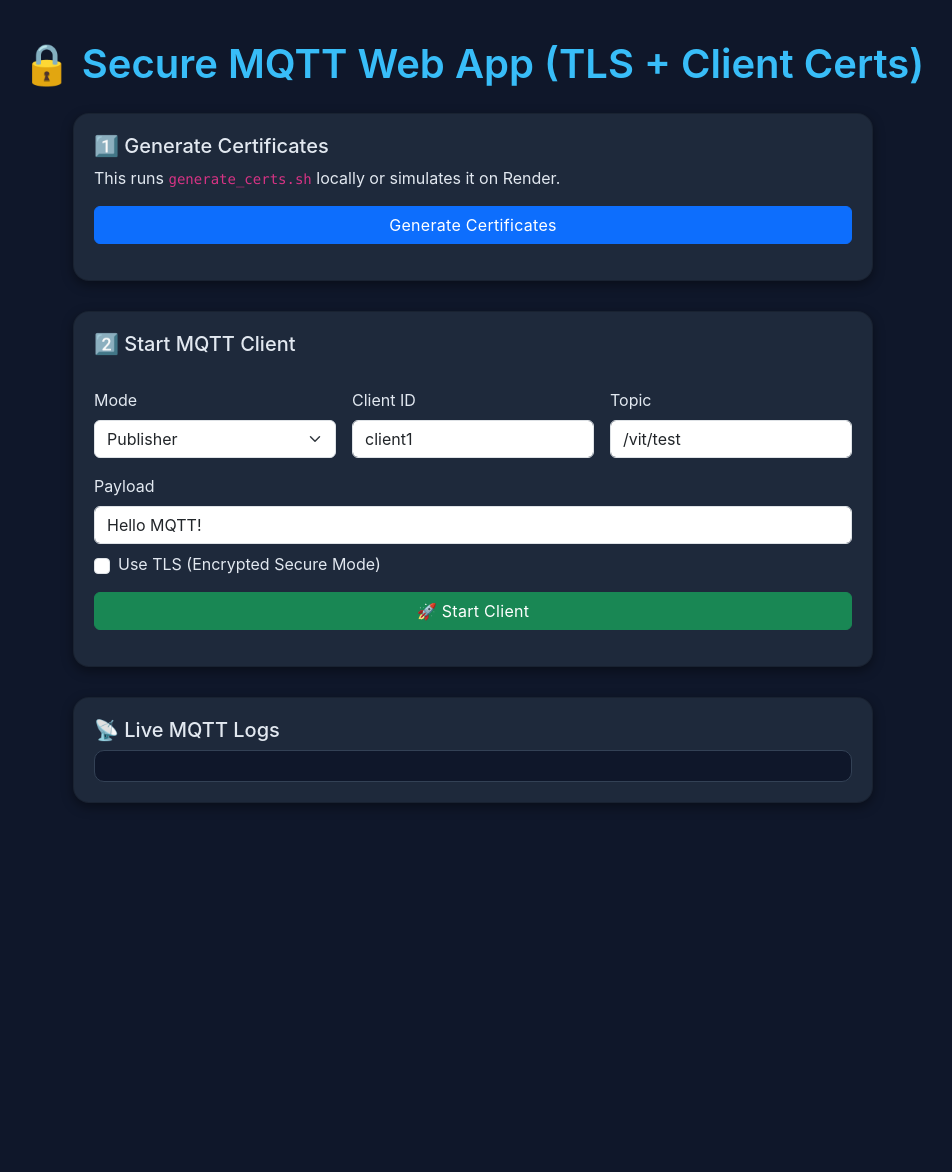
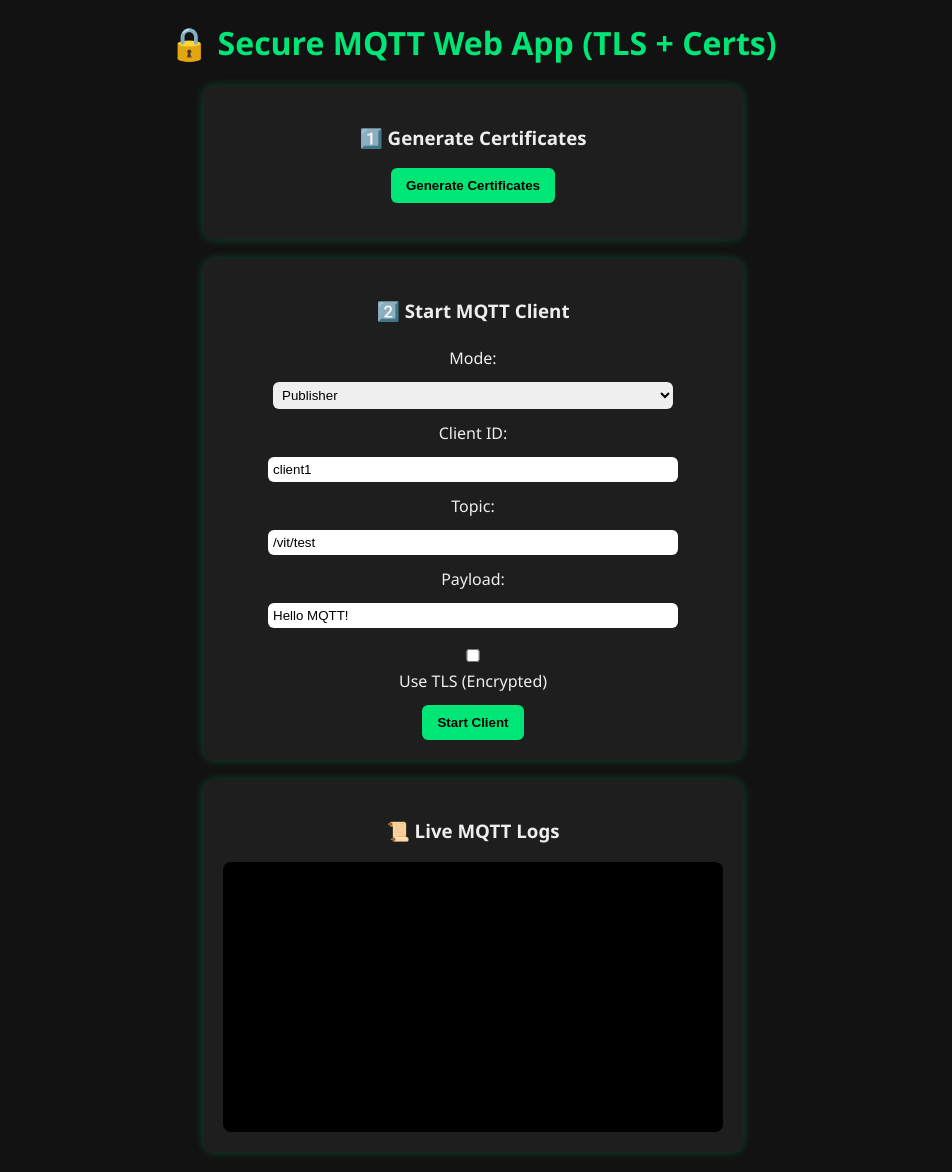
Before and after one commit to Abhay-098/secure-mqtt-final, a Flask app: page / in a window 1280 px wide. Shown: the whole page, without its empty margins (167-1119 px from the left). Before the commit the page ends 804 px from the top, so only its background shows below. Run offline with Flask 3, Linux system fonts and the light colour scheme; some libraries are stand-ins or nearby versions.

Commit message:
Update index.html

```diff
--- a/templates/index.html
+++ b/templates/index.html
@@ -1,161 +1,78 @@
 <!DOCTYPE html>
 <html lang="en">
 <head>
-  <meta charset="UTF-8" />
-  <meta name="viewport" content="width=device-width, initial-scale=1.0" />
-  <title>🔒 Secure MQTT Web App (TLS + Certificates)</title>
-  <link href="https://cdn.jsdelivr.net/npm/bootstrap@5.3.3/dist/css/bootstrap.min.css" rel="stylesheet">
-  <script src="https://cdn.socket.io/4.7.2/socket.io.min.js"></script>
+<meta charset="UTF-8">
+<title>🔒 Secure MQTT Web App</title>
+<script src="https://cdn.socket.io/4.6.1/socket.io.min.js"></script>
 <style>
-    body {
-      background-color: #0f172a;
-      color: #e2e8f0;
-      font-family: 'Inter', sans-serif;
-      min-height: 100vh;
-      display: flex;
-      flex-direction: column;
-      align-items: center;
-      justify-content: flex-start;
-      padding: 40px 20px;
-    }
-    h1 {
-      color: #38bdf8;
-      font-weight: 600;
-      margin-bottom: 25px;
-      text-align: center;
-    }
-    .card {
-      background-color: #1e293b;
-      color: #e2e8f0;
-      border-radius: 16px;
-      padding: 20px;
-      box-shadow: 0 4px 12px rgba(0, 0, 0, 0.4);
-      margin-bottom: 30px;
-      width: 100%;
-      max-width: 800px;
-    }
-    .form-check-label { cursor: pointer; }
-    button {
-      font-weight: 600;
-      letter-spacing: 0.3px;
-      border-radius: 10px;
-    }
-    #log-box {
-      background: #0f172a;
-      border: 1px solid #334155;
-      border-radius: 10px;
-      padding: 15px;
-      max-height: 350px;
-      overflow-y: auto;
-      font-family: monospace;
-      font-size: 0.9rem;
-      color: #94a3b8;
-      white-space: pre-line;
-    }
-    .log-secure { color: #4ade80; }
-    .log-unsecure { color: #f87171; }
-    .log-system { color: #60a5fa; }
+  body { font-family: "Segoe UI", sans-serif; background: #121212; color: #eee; text-align:center; }
+  h1 { color:#00e676; }
+  .box { background:#1e1e1e; margin:20px auto; padding:20px; width:500px; border-radius:12px; box-shadow:0 0 10px #00e67644; }
+  button { background:#00e676; border:none; padding:10px 15px; border-radius:6px; cursor:pointer; color:#000; font-weight:bold; }
+  button:hover { background:#00c853; }
+  #log { background:#000; padding:10px; text-align:left; height:250px; overflow:auto; font-family:monospace; border-radius:8px; }
+  label, select, input { display:block; margin:8px auto; padding:5px; width:80%; border-radius:6px; border:none; }
 </style>
 </head>
 <body>
-  <h1>🔒 Secure MQTT Web App (TLS + Client Certs)</h1>
+<h1>🔒 Secure MQTT Web App (TLS + Certs)</h1>
 
-  <!-- ============ CERTIFICATE SECTION ============ -->
-  <div class="card">
-    <h5>1️⃣ Generate Certificates</h5>
-    <p>This runs <code>generate_certs.sh</code> locally or simulates it on Render.</p>
-    <button class="btn btn-primary" id="genBtn">Generate Certificates</button>
-    <div id="genResult" class="mt-3 text-info"></div>
+<div class="box">
+  <h3>1️⃣ Generate Certificates</h3>
+  <button onclick="generateCerts()">Generate Certificates</button>
+  <p id="genResult"></p>
 </div>
 
-  <!-- ============ MQTT CLIENT SECTION ============ -->
-  <div class="card">
-    <h5>2️⃣ Start MQTT Client</h5>
-    <div class="row g-3 mt-2">
-      <div class="col-md-4">
-        <label class="form-label">Mode</label>
-        <select id="mode" class="form-select">
+<div class="box">
+  <h3>2️⃣ Start MQTT Client</h3>
+  <label>Mode:</label>
+  <select id="mode">
     <option value="pub">Publisher</option>
     <option value="sub">Subscriber</option>
   </select>
-      </div>
-      <div class="col-md-4">
-        <label class="form-label">Client ID</label>
-        <input id="client" type="text" class="form-control" placeholder="client1" value="client1">
-      </div>
-      <div class="col-md-4">
-        <label class="form-label">Topic</label>
-        <input id="topic" type="text" class="form-control" placeholder="/vit/test" value="/vit/test">
-      </div>
-      <div class="col-md-12">
-        <label class="form-label">Payload</label>
-        <input id="payload" type="text" class="form-control" placeholder="Hello MQTT!" value="Hello MQTT!">
-      </div>
-      <div class="col-md-6 d-flex align-items-center mt-2">
-        <input class="form-check-input me-2" type="checkbox" id="secure">
-        <label for="secure" class="form-check-label">Use TLS (Encrypted Secure Mode)</label>
-      </div>
-      <div class="col-md-12 mt-3">
-        <button class="btn btn-success w-100" id="startBtn">🚀 Start Client</button>
-      </div>
-    </div>
-    <div id="startResult" class="mt-3 text-info"></div>
+  <label>Client ID:</label>
+  <input id="client" value="client1">
+  <label>Topic:</label>
+  <input id="topic" value="/vit/test">
+  <label>Payload:</label>
+  <input id="payload" value="Hello MQTT!">
+  <label><input type="checkbox" id="secure"> Use TLS (Encrypted)</label>
+  <button onclick="startClient()">Start Client</button>
 </div>
 
-  <!-- ============ LOG BOX ============ -->
-  <div class="card">
-    <h5>📡 Live MQTT Logs</h5>
-    <div id="log-box"></div>
+<div class="box">
+  <h3>📜 Live MQTT Logs</h3>
+  <div id="log"></div>
 </div>
 
 <script>
 const socket = io();
+socket.on("mqtt_log", data => {
+  const log = document.getElementById("log");
+  log.innerHTML += data.log + "<br>";
+  log.scrollTop = log.scrollHeight;
+});
 
-    function appendLog(message, type="system") {
-      const box = document.getElementById("log-box");
-      const div = document.createElement("div");
-      div.classList.add(`log-${type}`);
-      div.textContent = message;
-      box.appendChild(div);
-      box.scrollTop = box.scrollHeight;
+function generateCerts() {
+  fetch("/generate", { method: "POST" })
+  .then(r => r.json())
+  .then(d => document.getElementById("genResult").innerText = d.output);
 }
 
-    socket.on("mqtt_log", (data) => {
-      let log = data.log || "";
-      if (log.includes("PUB ->") || log.includes("Publisher")) appendLog(log, "unsecure");
-      else if (log.includes("RECV <-") || log.includes("Secure")) appendLog(log, "secure");
-      else appendLog(log, "system");
-    });
-
-    // Generate Certificates
-    document.getElementById("genBtn").addEventListener("click", async () => {
-      document.getElementById("genResult").innerText = "⏳ Generating...";
-      const res = await fetch("/generate", { method: "POST" });
-      const data = await res.json();
-      document.getElementById("genResult").innerText = data.output;
-      appendLog(data.output, "system");
-    });
-
-    // Start Client
-    document.getElementById("startBtn").addEventListener("click", async () => {
-      const payload = {
+function startClient() {
+  const data = {
     mode: document.getElementById("mode").value,
     client: document.getElementById("client").value,
     topic: document.getElementById("topic").value,
     payload: document.getElementById("payload").value,
     secure: document.getElementById("secure").checked
   };
-      document.getElementById("startResult").innerText = "⏳ Starting client...";
-      const res = await fetch("/start_client", {
-        method: "POST",
-        headers: { "Content-Type": "application/json" },
-        body: JSON.stringify(payload)
+  fetch("/start_client", { method: "POST", headers: {"Content-Type":"application/json"}, body: JSON.stringify(data) })
+  .then(r => r.json())
+  .then(d => {
+    document.getElementById("log").innerHTML += `▶️ Started ${data.mode} → ${JSON.stringify(d)}<br>`;
   });
-      const data = await res.json();
-      const mode = payload.secure ? "🔒 Secure" : "⚠️ Unsecure";
-      document.getElementById("startResult").innerText = `▶️ Started ${payload.mode} (${mode}) → PID ${data.pid}`;
-      appendLog(`▶️ Started ${payload.mode} (${mode}) → PID ${data.pid}`, payload.secure ? "secure" : "unsecure");
-    });
+}
 </script>
 </body>
 </html>
```
Lines whose indentation alone changed are shown as unchanged.
